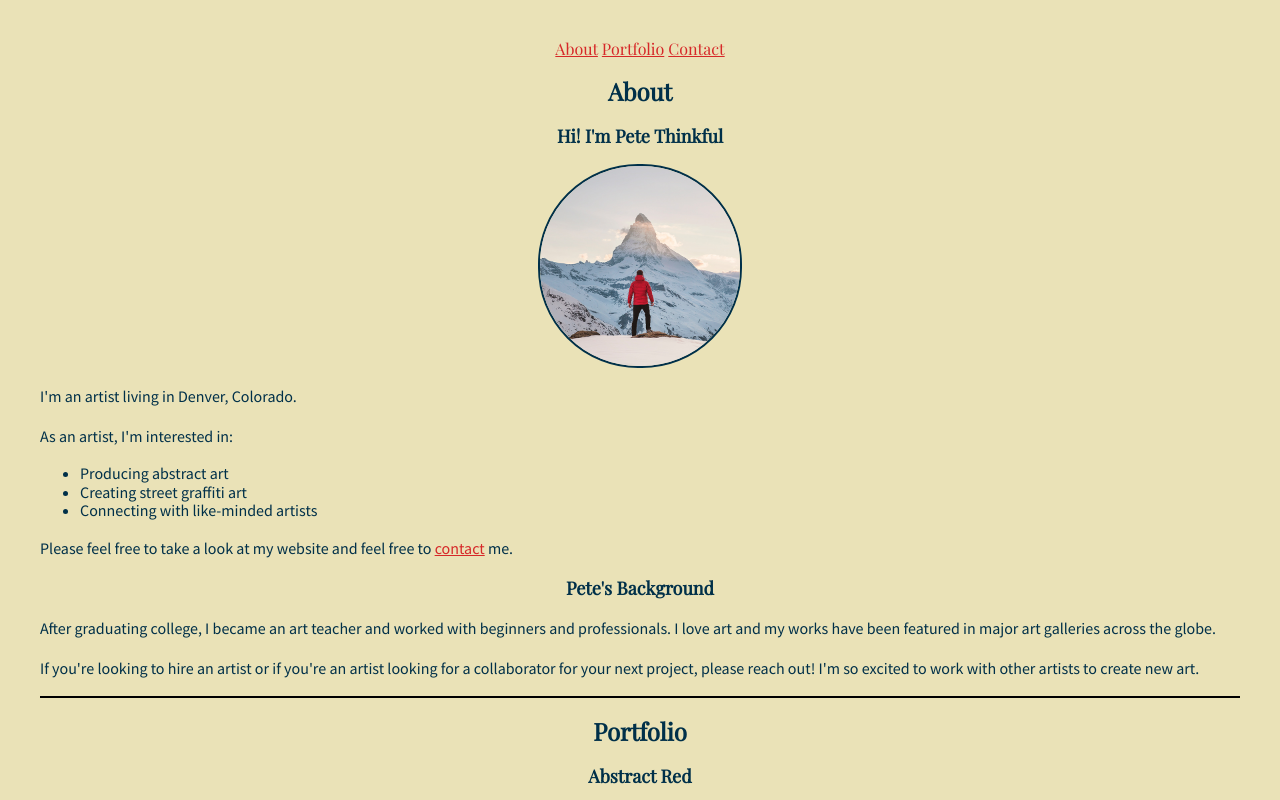
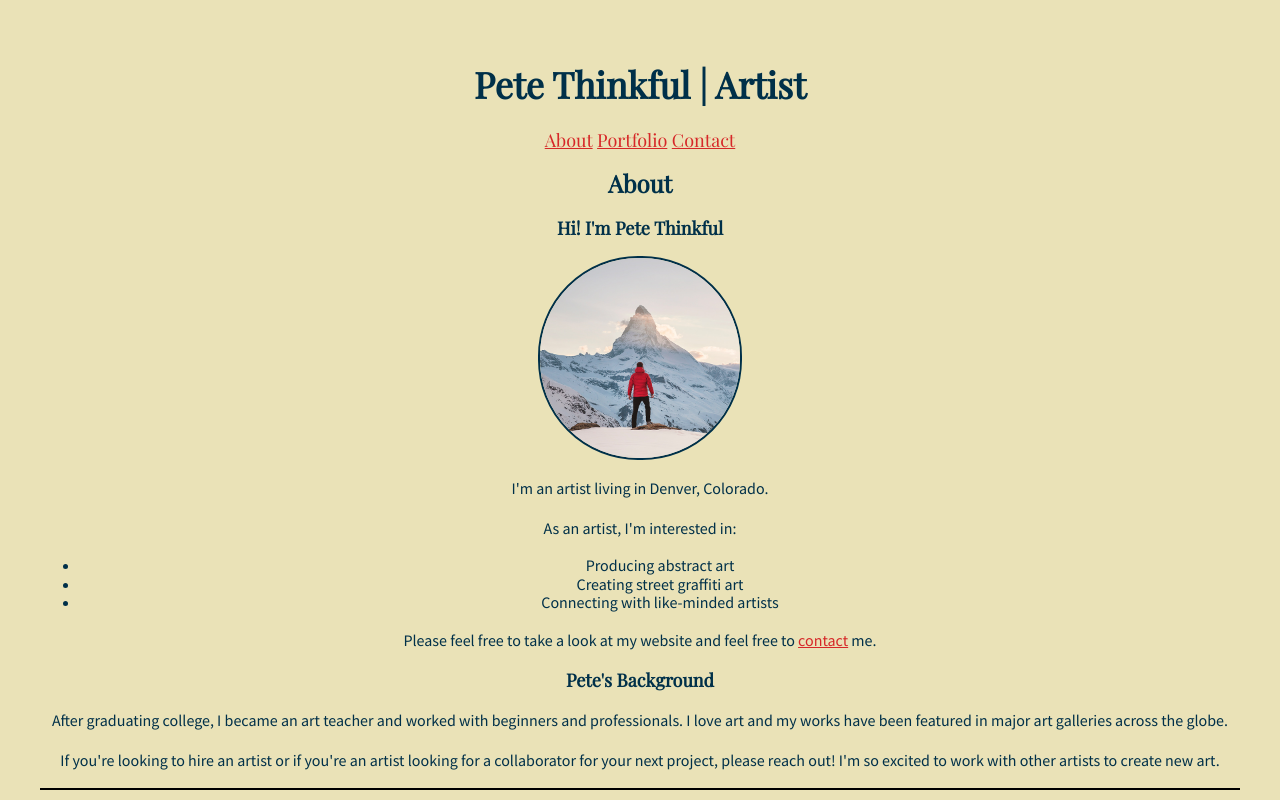
Before and after one commit to themamathatcould/Pete-Thinkful-Portfolio-1, a plain HTML site: page index.html in a window 1280 px wide. Shown: the top 800 px of the page. Drawn offline with nearby package versions, Linux system fonts and the light colour scheme.

Commit message:
updated styling

```diff
--- a/index.html
+++ b/index.html
@@ -12,6 +12,7 @@
 
 <body>
   <header>
+    <h1>Pete Thinkful | Artist</h1>
     <nav>
       <a href="#about">About</a>
       <a href="#portfolio">Portfolio</a>
--- a/style.css
+++ b/style.css
@@ -62,7 +62,7 @@ hr {
 }
 
 
-footer {
+header, footer {
   font-size: 18px;
   text-align: center;
 }
@@ -71,3 +71,7 @@ footer {
   border-radius: 100px;
   border: 2px solid #003049;
 }
+#about, #contact {
+  text-align: center;
+  margin: 0 auto;
+}
```
